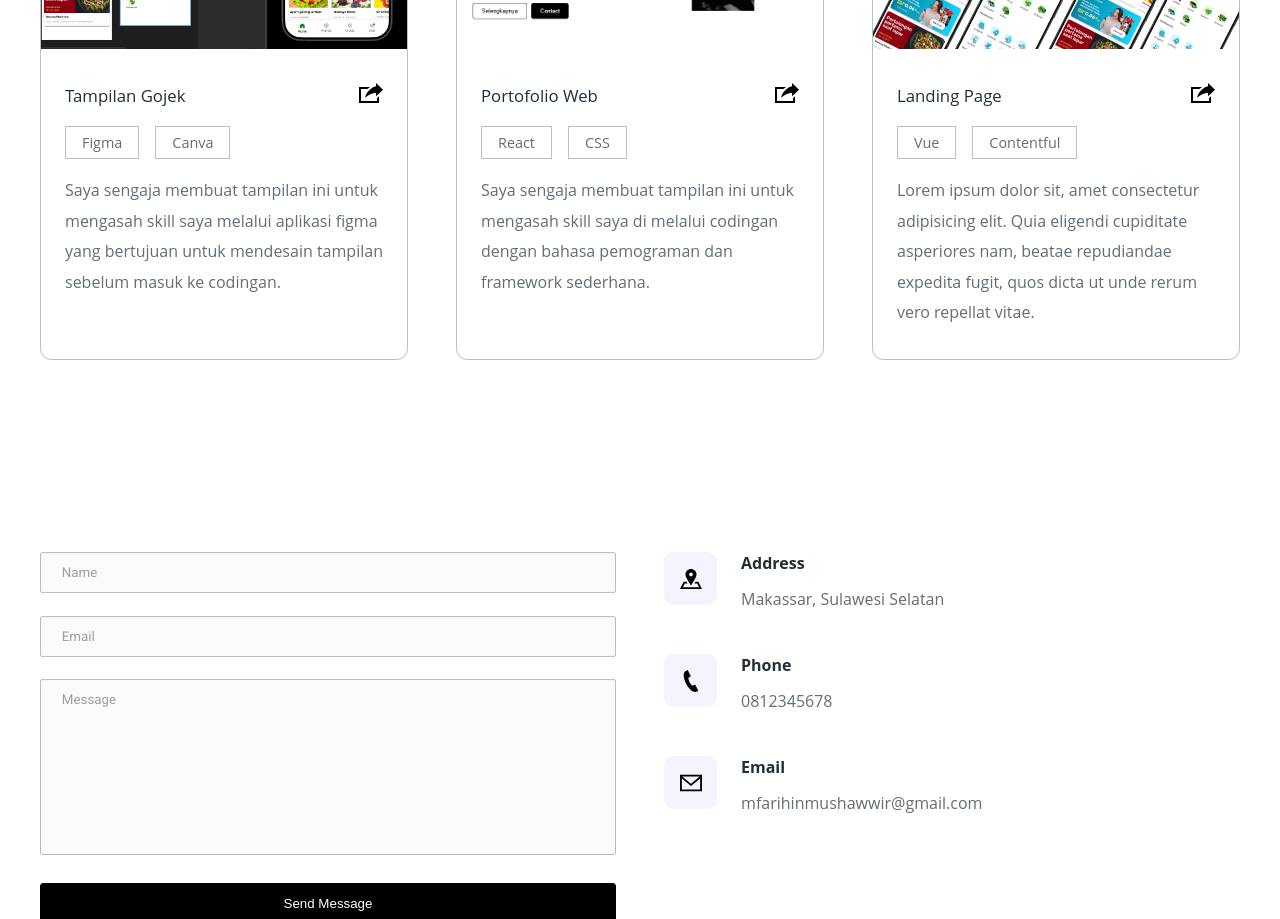
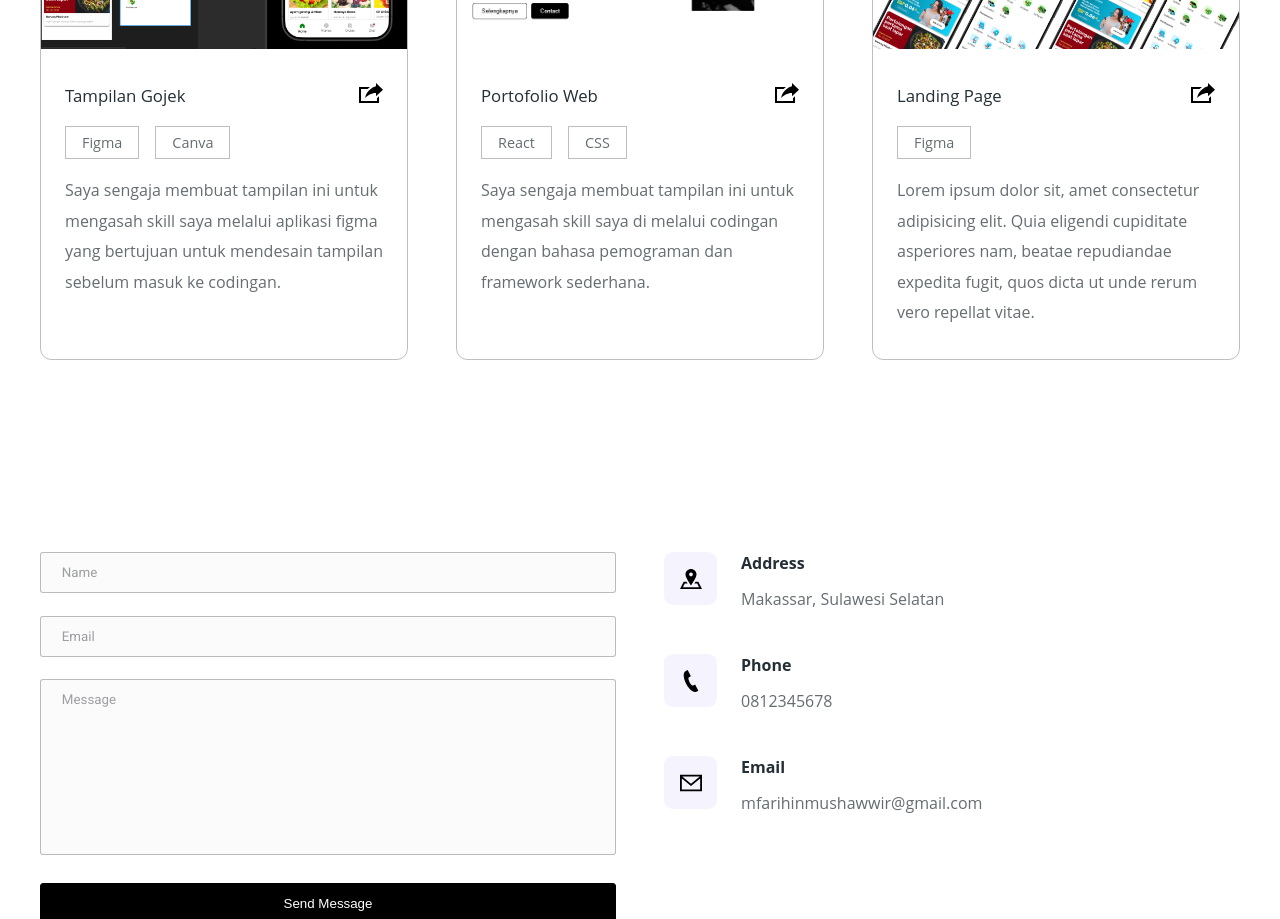
Before and after one commit to almasyair/FarihinM, a React (Vite) app: page / in a window 1280 px wide. Shown: the part 3520-4439 px from the top of the page. Built offline with nearby package versions, Linux system fonts and the light colour scheme.

Commit message:
Update Home.jsx

```diff
--- a/src/pages/Home.jsx
+++ b/src/pages/Home.jsx
@@ -264,8 +264,7 @@ function Home() {
                   </a>
                 </div>
                 <div className="portfolio-tags">
-                  <div>Vue</div>
-                  <div>Contentful</div>
+                  <div>Figma</div>
                 </div>
                 <p>
                   Lorem ipsum dolor sit, amet consectetur adipisicing elit. Quia
```
